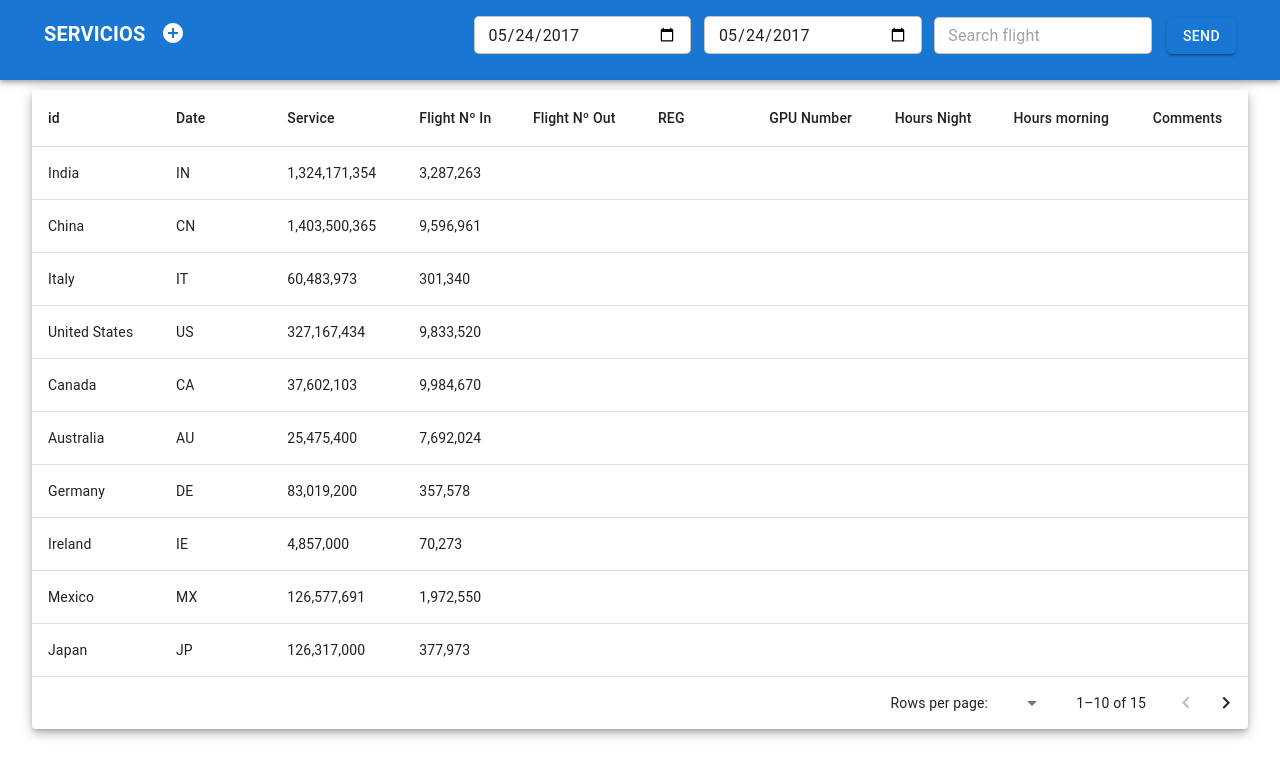
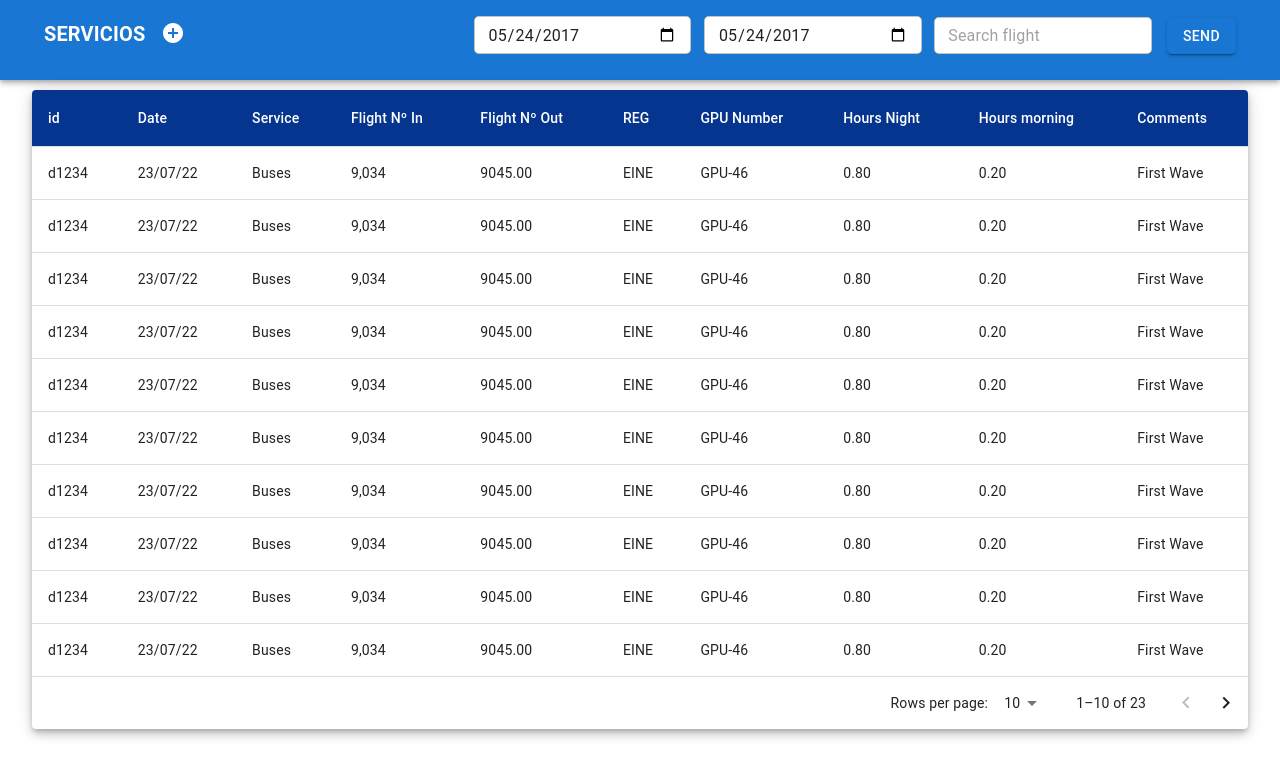
Before and after one commit to AzulHandling-DEVS/Servicios-reactjs, a React (Create React App) app in the folder servicios/: page / in a window 1280 px wide. Shown: the top 778 px of the page. Built offline with nearby package versions, Linux system fonts and the light colour scheme.

Commit message:
Diseño acabado de servicios, farta meter lógica

```diff
--- a/servicios/src/componets/tabla/index.jsx
+++ b/servicios/src/componets/tabla/index.jsx
@@ -9,78 +9,86 @@ import TablePagination from '@mui/material/TablePagination';
 import TableRow from '@mui/material/TableRow';
 
 const columns = [
-    { id: 'id', label: 'id', minWidth: 70 },
-    { id: 'date', label: 'Date', minWidth: 70 },
+    { id: 'id', label: 'id', width: '10px' },
+    { id: 'date', label: 'Date',width: '10px' },
     {
         id: 'service',
         label: 'Service',
-        minWidth: 70,
+        width: '10px',
         format: (value) => value.toLocaleString('en-US'),
     },
     {
         id: 'FlNoIn',
         label: 'Flight Nº In',
-        minWidth: 70,
+        width: '10px',
         format: (value) => value.toLocaleString('en-US'),
     },
     {
         id: 'FlNoOut',
         label: 'Flight Nº Out',
-        minWidth: 70,
+        width: '10px',
         format: (value) => value.toFixed(2),
     },
     {
         id: 'reg',
         label: 'REG',
-        minWidth: 70,
+        width: '10px',
         format: (value) => value.toFixed(2),
     },
     {
         id: 'gpunumber',
         label: 'GPU Number',
-        minWidth: 70,
+        width: '10px',
         format: (value) => value.toFixed(2),
     },
     {
         id: 'hoursnight',
         label: 'Hours Night',
-        minWidth: 70,
+        width: '10px',
         format: (value) => value.toFixed(2),
     },
     {
         id: 'hoursmorning',
         label: 'Hours morning',
-        minWidth: 70,
+        width: '10px',
         format: (value) => value.toFixed(2),
     },
     {
         id: 'comments',
         label: 'Comments',
-        minWidth: 70,
+        width: '10px',
         format: (value) => value.toFixed(2),
     },
 ];
 
-function createData(id, date, service, FlNoIn, FlNoOut, reg, gpunumber, hoursnight, hoursmorning) {
-    return { id, date, service, FlNoIn, FlNoOut, reg, gpunumber, hoursnight, hoursmorning };
+function createData(id, date, service, FlNoIn, FlNoOut, reg, gpunumber, hoursnight, hoursmorning, comments) {
+    return { id, date, service, FlNoIn, FlNoOut, reg, gpunumber, hoursnight, hoursmorning, comments };
 }
 
 const rows = [
-    createData('India', 'IN', 1324171354, 3287263),
-    createData('China', 'CN', 1403500365, 9596961),
-    createData('Italy', 'IT', 60483973, 301340),
-    createData('United States', 'US', 327167434, 9833520),
-    createData('Canada', 'CA', 37602103, 9984670),
-    createData('Australia', 'AU', 25475400, 7692024),
-    createData('Germany', 'DE', 83019200, 357578),
-    createData('Ireland', 'IE', 4857000, 70273),
-    createData('Mexico', 'MX', 126577691, 1972550),
-    createData('Japan', 'JP', 126317000, 377973),
-    createData('France', 'FR', 67022000, 640679),
-    createData('United Kingdom', 'GB', 67545757, 242495),
-    createData('Russia', 'RU', 146793744, 17098246),
-    createData('Nigeria', 'NG', 200962417, 923768),
-    createData('Brazil', 'BR', 210147125, 8515767),
+    createData('d1234', '23/07/22', 'Buses', 9034, 9045, 'EINE', 'GPU-46', 0.8 , 0.2, 'First Wave'),
+    createData('d1234', '23/07/22', 'Buses', 9034, 9045, 'EINE', 'GPU-46', 0.8 , 0.2, 'First Wave'),
+    createData('d1234', '23/07/22', 'Buses', 9034, 9045, 'EINE', 'GPU-46', 0.8 , 0.2, 'First Wave'),
+    createData('d1234', '23/07/22', 'Buses', 9034, 9045, 'EINE', 'GPU-46', 0.8 , 0.2, 'First Wave'),
+    createData('d1234', '23/07/22', 'Buses', 9034, 9045, 'EINE', 'GPU-46', 0.8 , 0.2, 'First Wave'),
+    createData('d1234', '23/07/22', 'Buses', 9034, 9045, 'EINE', 'GPU-46', 0.8 , 0.2, 'First Wave'),
+    createData('d1234', '23/07/22', 'Buses', 9034, 9045, 'EINE', 'GPU-46', 0.8 , 0.2, 'First Wave'),
+    createData('d1234', '23/07/22', 'Buses', 9034, 9045, 'EINE', 'GPU-46', 0.8 , 0.2, 'First Wave'),
+    createData('d1234', '23/07/22', 'Buses', 9034, 9045, 'EINE', 'GPU-46', 0.8 , 0.2, 'First Wave'),
+    createData('d1234', '23/07/22', 'Buses', 9034, 9045, 'EINE', 'GPU-46', 0.8 , 0.2, 'First Wave'),
+    createData('d1234', '23/07/22', 'Buses', 9034, 9045, 'EINE', 'GPU-46', 0.8 , 0.2, 'First Wave'),
+    createData('d1234', '23/07/22', 'Buses', 9034, 9045, 'EINE', 'GPU-46', 0.8 , 0.2, 'First Wave'),
+    createData('d1234', '23/07/22', 'Buses', 9034, 9045, 'EINE', 'GPU-46', 0.8 , 0.2, 'First Wave'),
+    createData('d1234', '23/07/22', 'Buses', 9034, 9045, 'EINE', 'GPU-46', 0.8 , 0.2, 'First Wave'),
+    createData('d1234', '23/07/22', 'Buses', 9034, 9045, 'EINE', 'GPU-46', 0.8 , 0.2, 'First Wave'),
+    createData('d1234', '23/07/22', 'Buses', 9034, 9045, 'EINE', 'GPU-46', 0.8 , 0.2, 'First Wave'),
+    createData('d1234', '23/07/22', 'Buses', 9034, 9045, 'EINE', 'GPU-46', 0.8 , 0.2, 'First Wave'),
+    createData('d1234', '23/07/22', 'Buses', 9034, 9045, 'EINE', 'GPU-46', 0.8 , 0.2, 'First Wave'),
+    createData('d1234', '23/07/22', 'Buses', 9034, 9045, 'EINE', 'GPU-46', 0.8 , 0.2, 'First Wave'),
+    createData('d1234', '23/07/22', 'Buses', 9034, 9045, 'EINE', 'GPU-46', 0.8 , 0.2, 'First Wave'),
+    createData('d1234', '23/07/22', 'Buses', 9034, 9045, 'EINE', 'GPU-46', 0.8 , 0.2, 'First Wave'),
+    createData('d1234', '23/07/22', 'Buses', 9034, 9045, 'EINE', 'GPU-46', 0.8 , 0.2, 'First Wave'),
+    createData('d1234', '23/07/22', 'Buses', 9034, 9045, 'EINE', 'GPU-46', 0.8 , 0.2, 'First Wave'),
 ];
 
 export default function DataTable() {
@@ -105,7 +113,9 @@ export default function DataTable() {
                             {columns.map((column) => (
                                 <TableCell
                                     key={column.id}
-                                    style={{ minWidth: column.minWidth }}
+                                    style={{ minWidth: column.minWidth,
+                                    backgroundColor: '#06358F',
+                                    color: '#ffffff', }}
                                 >
                                     {column.label}
                                 </TableCell>
@@ -135,7 +145,7 @@ export default function DataTable() {
                 </Table>
             </TableContainer>
             <TablePagination
-                rowsPerPageOptions={[20, 100]}
+                rowsPerPageOptions={[10, 20, 100]}
                 component="div"
                 count={rows.length}
                 rowsPerPage={rowsPerPage}
```
